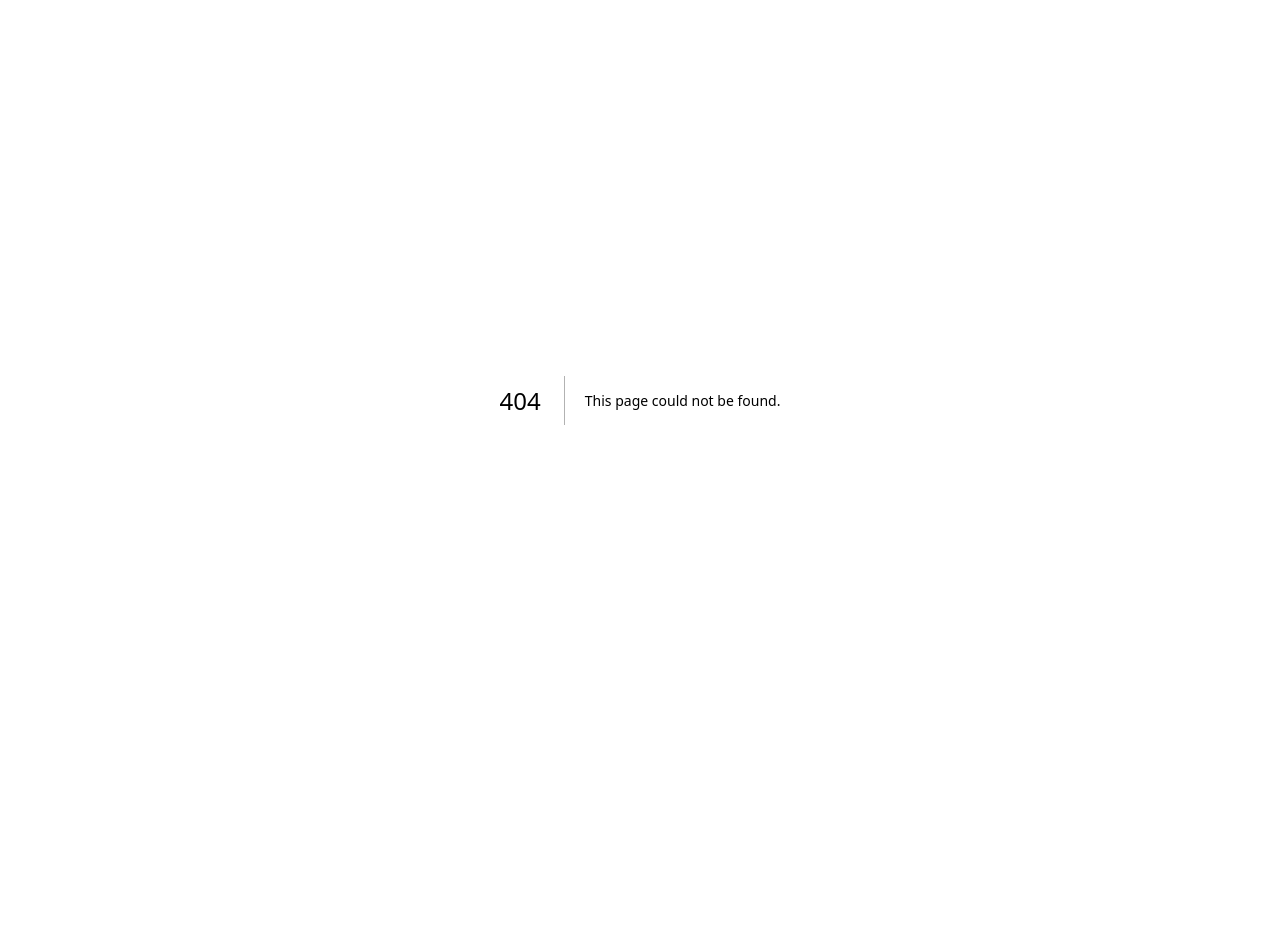
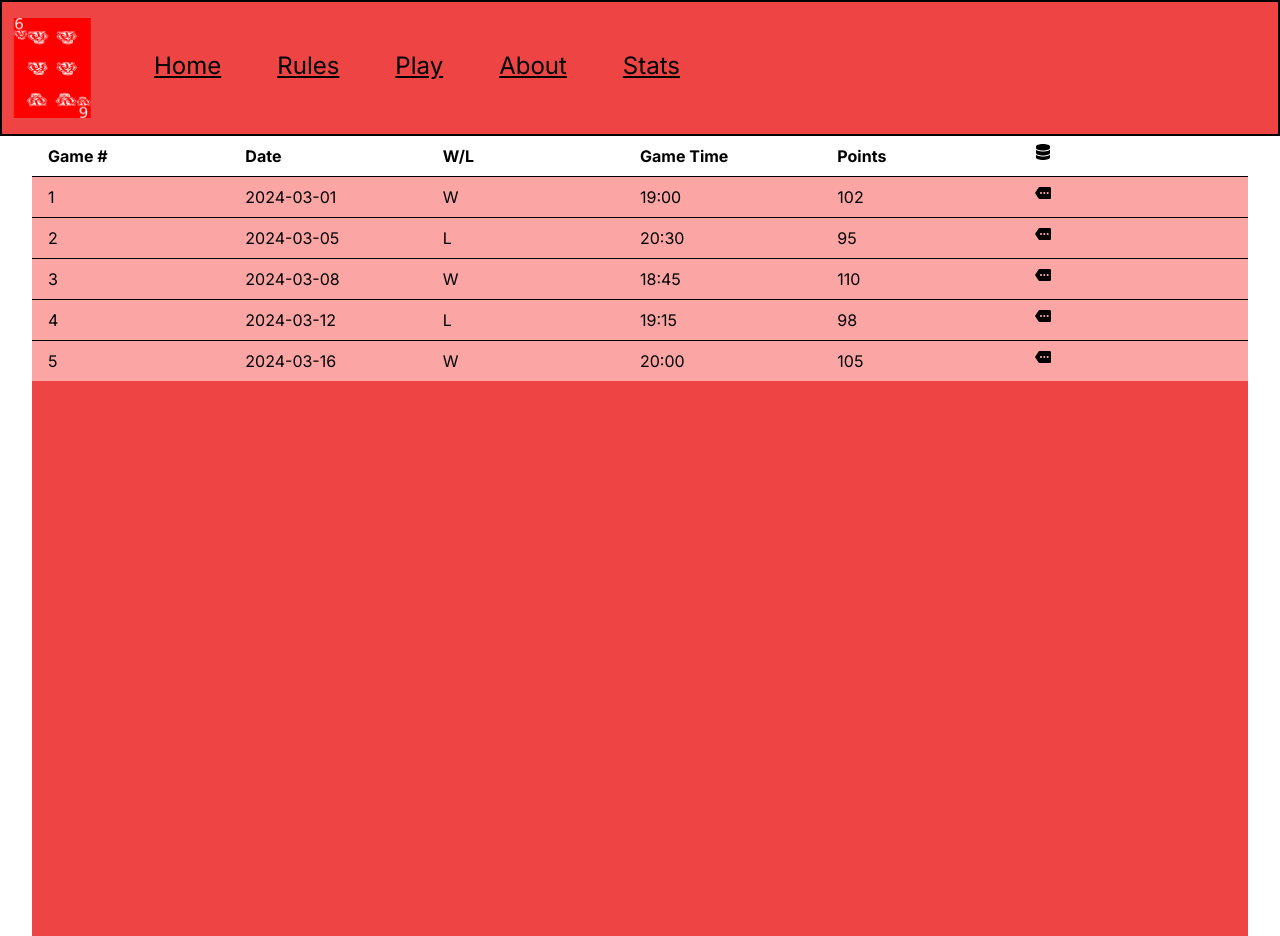
Before and after one commit to JaimeZepeda08/SixOfBadgers, a Next.js app in the folder euchreGame/frontend/: page /pages/home/saved_games in a window 1280 px wide. Before the commit this address had no page. Before the commit the page ends 800 px from the top, so only its background shows below. Built offline with nearby package versions, Linux system fonts and the light colour scheme.

Commit message:
added layout page for home as well as a button to go to a new saved games page, page parses through json data of previous saved games and shows it through a grid

```diff
--- /dev/null
+++ b/euchreGame/frontend/src/app/pages/home/layout.tsx
@@ -0,0 +1,12 @@
+
+
+export default function Layout({ children }: { children: React.ReactNode }) {
+  return (
+    <div>
+      <div className="container mx-auto px-4">
+        {children}
+      </div>
+    </div>
+
+  );
+}
--- a/euchreGame/frontend/src/app/pages/home/page.tsx
+++ b/euchreGame/frontend/src/app/pages/home/page.tsx
@@ -1,3 +1,11 @@
+import Link from 'next/link';
+
 export default function Page() {
-    return <p>Home Page</p>;
+    return (
+        <div className="flex justify-center items-center h-screen">
+          <Link href="home/saved_games" className="bg-blue-500 hover:bg-blue-700 text-white font-bold py-2 px-4 rounded">
+              Go to Saved Games
+          </Link>
+        </div>
+    );
 }
--- /dev/null
+++ b/euchreGame/frontend/src/app/pages/home/saved_games/page.tsx
@@ -0,0 +1,76 @@
+import Link from 'next/link';
+import { MdMore } from "react-icons/md";
+import { FaDatabase } from "react-icons/fa6";
+
+export default function Page() {
+    // saved games data that will eventually be grabbed from the backend
+    const games = [
+        {
+          "gameNumber": 1,
+          "date": "2024-03-01",
+          "winLoss": 1,
+          "gameTime": "19:00",
+          "points": 102
+        },
+        {
+          "gameNumber": 2,
+          "date": "2024-03-05",
+          "winLoss": 0,
+          "gameTime": "20:30",
+          "points": 95
+        },
+        {
+          "gameNumber": 3,
+          "date": "2024-03-08",
+          "winLoss": 1,
+          "gameTime": "18:45",
+          "points": 110
+        },
+        {
+          "gameNumber": 4,
+          "date": "2024-03-12",
+          "winLoss": 0,
+          "gameTime": "19:15",
+          "points": 98
+        },
+        {
+          "gameNumber": 5,
+          "date": "2024-03-16",
+          "winLoss": 1,
+          "gameTime": "20:00",
+          "points": 105
+        }
+      ]
+
+    return (
+        // creates a grid of saved games
+        <div className="bg-red-500 h-screen">
+        <div className="bg-white text-black py-2 px-4 font-bold">
+          {/* header for all the data */}
+          <div className="grid grid-cols-6">
+            <div>Game #</div>
+            <div>Date</div>
+            <div>W/L</div>
+            <div>Game Time</div>
+            <div>Points</div>
+            <div><FaDatabase /></div>
+          </div>
+        </div>
+        {/* map all data out, a game for every row and a button to access more data later on */}
+        {games.map((game, index) => (
+          <div key={index} className="border-t border-black bg-red-300 text-black py-2 px-4">
+            <div className="grid grid-cols-6">
+              <div>{game.gameNumber}</div>
+              <div>{game.date}</div>
+              <div>{game.winLoss === 1 ? 'W' : 'L'}</div>
+              <div>{game.gameTime}</div>
+              <div>{game.points}</div>
+              <Link href="/">
+                <MdMore />
+              </Link>
+            </div>
+          </div>
+        ))}
+      </div>
+    );
+}
```
Also changed, not shown: euchreGame/frontend/package.json (+5 -4 lines), 1 other file (tests, documents, lock files or other folders).
